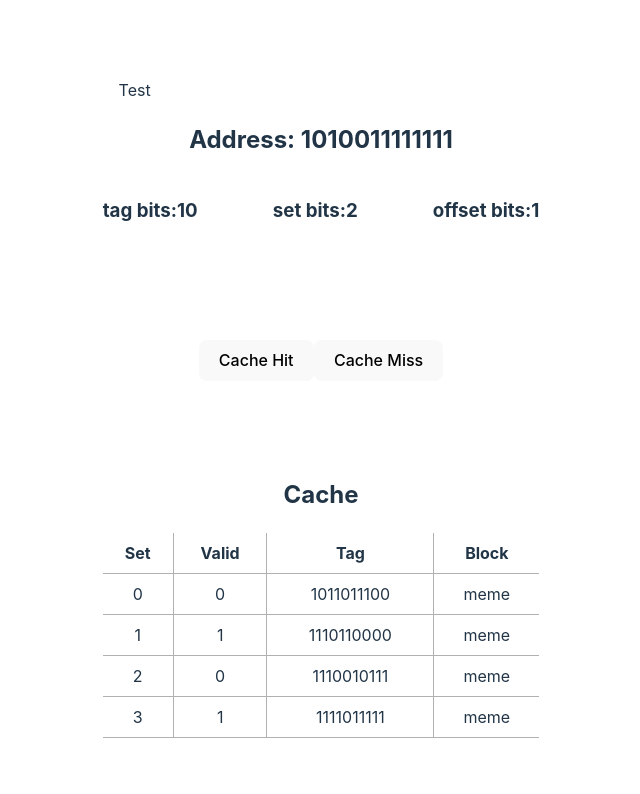
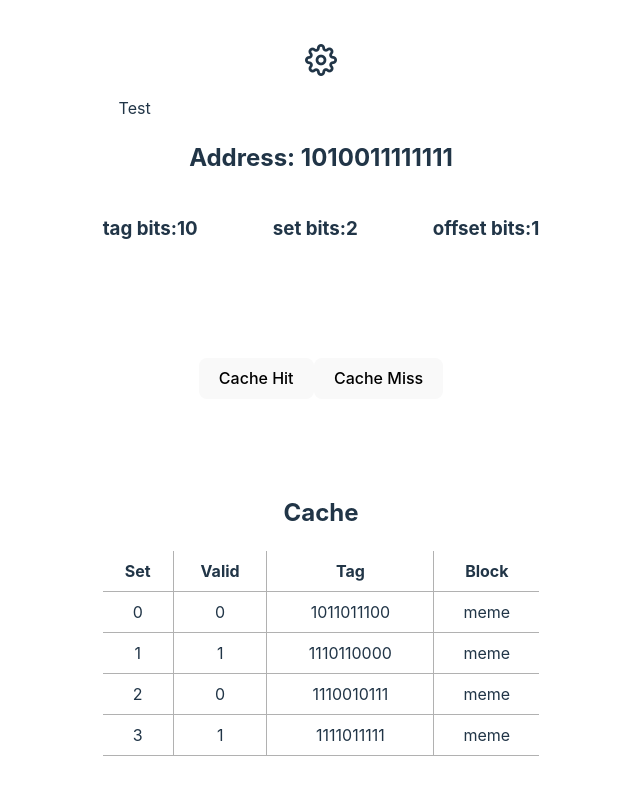
Before and after one commit to MahmoodSeoud/cache-hit-miss, a React (Vite) app: page / in a window 1280 px wide. Shown: the top 794 px of the page, without its empty margins (319-959 px from the left). Built offline with nearby package versions, Linux system fonts and the light colour scheme.

Commit message:
settings wrapper

```diff
--- a/package.json
+++ b/package.json
@@ -10,6 +10,7 @@
     "preview": "vite preview"
   },
   "dependencies": {
+    "primeicons": "^6.0.1",
     "react": "^18.2.0",
     "react-dom": "^18.2.0"
   },
--- a/src/App.tsx
+++ b/src/App.tsx
@@ -3,6 +3,7 @@ import Cache_table, { CACHE_TABLE_ENTRY, InputFields } from './components/Cache_
 import './App.css'
 import './components/Cache_input_table/Cache_input_table.css'
 import Cache_visual_table from './components/Cache_visual_table/Cache_visual_table';
+import Settings from './components/Settings/Settings';
 
 
 
@@ -331,6 +332,10 @@ function App() {
 
   return (
     <>
+
+    <Settings/>
+
+
       <div className='logAssignmentWrapper'>
         <div className='logContainer'>
           <p>Test</p>
--- /dev/null
+++ b/src/components/Settings/Settings.tsx
@@ -0,0 +1,39 @@
+
+import { SetStateAction, useState } from "react";
+import { InputFieldsMap, Result, createRandomNumber } from "../../App";
+
+import './Settings.css';
+import 'primeicons/primeicons.css';
+
+
+interface SettingsProps {
+}
+
+export default function Settings() {
+    const [showSettings, setShowSettings] = useState<boolean>(false);
+
+
+
+    return (
+        <>
+
+            <i
+                className="pi pi-cog"
+                style={{ fontSize: '2em', cursor: 'pointer' }}
+                onClick={() => setShowSettings(!showSettings)}
+            />
+
+
+            {showSettings && (
+                <div className="settings-window">
+                    <p>Greetings, one and all!</p>
+                    <form method="dialog">
+                        <button>OK</button>
+                    </form>
+                </div>
+
+            )}
+
+        </>
+    );
+}
```
Also changed, not shown: src/components/Settings/Settings.css (added), 1 other file (tests, documents, lock files or other folders).
